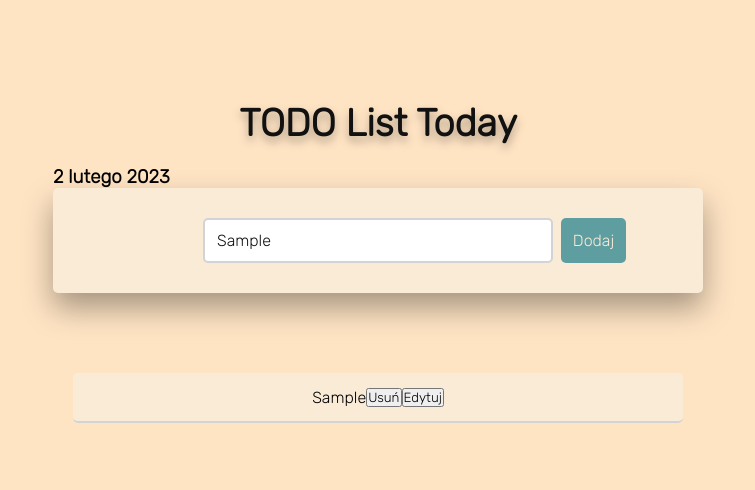
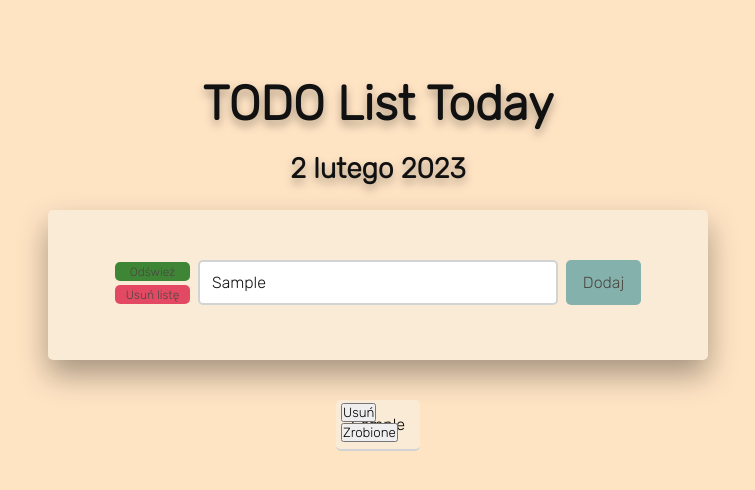
Before and after one commit to DanyAKing/TODO-List-Today, a website: page public/index.html in a window 1280 px wide. Both pictures are taken after typing "Sample" into the empty fields and a click on the button "Dodaj". Shown: the whole page, without its empty margins (262-1017 px from the left). Drawn offline with Linux system fonts and the light colour scheme; no server answers.

Commit message:
extending the DOM with buttons, stylesheet modeling, create features remove all elements of task list and upupdate database

```diff
--- a/public/index.html
+++ b/public/index.html
@@ -23,12 +23,16 @@
         <input id="input_task" type="text" placeholder="zadanie do zrealizowania...">
         <button id="add_btn" type="submit">Dodaj</button>
       </form>
+      <div class="buttons">
+        <button id="refresh_btn">Odśwież</button>
+        <button id="remove_all_btn">Usuń listę</button>
+      </div>
     </div>
     <div class="tasks"></div>
   </div>
 
+
   <script src="./js/app.js"></script>
-  <script src="./js/fetch-data-on-startup.js"></script>
   <script src="./js/date.js"></script>
 </body>
 </html>
--- a/public/js/app.js
+++ b/public/js/app.js
@@ -1,4 +1,5 @@
 const addBtn = document.querySelector('#add_btn');
+const removeAllBtn = document.querySelector('#remove_all_btn');
 const inputTask = document.querySelector('#input_task');
 const tasks = document.querySelector('.tasks');
 
@@ -10,6 +11,12 @@ const changeInputPlaceholder = (constructor) => {
     }, 2200);
   } else {
     tasks.appendChild(constructor);
+  }
+};
+
+const removeChilds = (parent) => {
+  while (parent.lastChild) {
+      parent.removeChild(parent.lastChild);
   }
 };
 
@@ -27,9 +34,9 @@ const singleTaskCreator = (inputData) => {
   const contener = document.createElement('div');
   contener.className = 'task';
 
-  const textContener = document.createElement('span');
+  const textContener = document.createElement('div');
   textContener.className = 'text_contener';
-  const buttonContener = document.createElement('span');
+  const buttonContener = document.createElement('div');
   buttonContener.className = 'button_contener';
 
   textContener.className = 'textContener';
@@ -37,7 +44,7 @@ const singleTaskCreator = (inputData) => {
   contener.appendChild(textContener);
 
   contener.appendChild(buttonCreator('remove_btn', 'Usuń', buttonContener));
-  buttonCreator('edit_btn', 'Edytuj', buttonContener);
+  buttonCreator('edit_btn', 'Zrobione', buttonContener);
 
   return contener;
 };
@@ -72,3 +79,9 @@ addBtn.addEventListener('click', async event => {
   changeInputPlaceholder(singleTaskCreator(inputTask.value));
   sendDataToBackend();
 });
+
+removeAllBtn.addEventListener('click', async () => {
+  const res = await fetch('http://127.0.0.1:3000/remove/all');
+  const data = await res.json();
+  if (data === true) removeChilds(tasks);
+});
--- a/public/stylesheet/style.css
+++ b/public/stylesheet/style.css
@@ -6,50 +6,62 @@
 }
 
 body {
-  height: 35%;
-  min-width: 350px;
-  margin: auto;
-  position: absolute;
+  height: auto;
+  width: 100%;
   display: flex;
   justify-content: center;
-  top: 50px;
-  left: 0;
-  right: 0;
-  padding: 30px 0;
-  border-radius: 8px;
+  margin: 0;
+  padding: 50px 0;
   background-color: bisque;
 }
 
-#header {
-  font-size: 38px;
+.container {
+  height: auto;
+  width: 660px;
   display: flex;
+  flex-direction: column;
   justify-content: center;
-  padding: 20px 0;
+  align-items: center;
+}
+
+.header {
+  display: flex;
+  flex-direction: column;
+  justify-content: center;
+  align-items: center;
+  padding: 25px 0;
+  font-size: 24px;
   color: #111111;
   text-shadow: 0 5px 10px rgba(0, 0, 0, 0.35);
 }
 
+.header h1 {
+  margin-bottom: 20px;
+}
+
 .new_task {
   position: relative;
+  width: max-content;
+  height: 150px;
   display: flex;
-  justify-content: center;
-  width: 100%;
-  padding: 30px 150px;
+  justify-content: left;
+  padding: 50px 150px;
+  background-color: antiquewhite;
   border-radius: 5px;
-  background-color: antiquewhite;
   box-shadow: 0 15px 30px rgba(0, 0, 0, 0.35);
 }
 
 .new_task input {
+  position: relative;
+  /* float: left; */
+  width: 360px;
+  height: 45px;
+  padding: 12px;
+  font-size: 16px;
+  font-weight: 500;
+  color: #111111;
   border-radius: 5px;
-  width: 350px;
-  height: 45px;
-  font-size: 16px;
   border: 2px solid #d1d3d4;
-  padding: 12px;
-  color: #111111;
-  font-weight: 500;
-  position: relative;
 }
 
 .new_task input:focus {
@@ -60,45 +72,98 @@ body {
 .new_task button {
   position: absolute;
   float: right;
-  width: 65px;
   height: 45px;
+  width: 75px;
   margin-left: 8px;
-  border-radius: 5px;
   font-weight: 500;
   font-size: 16px;
+  color: #111111;
   background: cadetblue;
-  color: antiquewhite;
+  border-radius: 5px;
   border: none;
   outline: none;
+  opacity: 0.75;
+  transition: 0.3s;
   cursor: pointer;
 }
 
+.new_task button:hover {
+  opacity: 1;
+  background-color: cadetblue;
+}
+
+.buttons {
+  position: absolute;
+  height: 48px;
+  width: 75px;
+  right: 510px;
+  margin-right: 8px;
+  padding: 0;
+}
+
+.buttons button {
+  height: 19px;
+  width: 75px;
+  font-weight: 500;
+  font-size: 12px;
+  margin: 2px 0;
+  color: #111111;
+  border-radius: 5px;
+  border: none;
+}
+
+#refresh_btn {
+  position: relative;
+  background-color: darkgreen;
+}
+
+#remove_all_btn {
+  position: relative;
+  background-color: crimson;
+}
+
 .tasks {
-  width: 100%;
+  position: relative;
+  height: auto;
+  width: 500px;
   display: flex;
+  flex-direction: column;
+  align-items: center;
   justify-content: center;
-  align-items: center;
-  flex-direction: column;
-  position: relative;
-  justify-content: center;
-  margin-top: 40px;
-  padding: 30px 20px;
-  border-radius: 5px;
+  /* margin: 40px 0; */
+  padding: 40px 40px;
 }
 
 .task {
-  position: inherit;
+  position: relative;
+  height: auto;
+  /* max-width: inherit; */
+  /* display: inline-flex;
+  align-content: center;
+  justify-content: left;
+  flex-direction: row-reverse; */
+  margin-bottom: 15px;
+  padding: 15px 15px;
   background-color: antiquewhite;
-  height: 50px;
-  width: 100%;
-  padding: 5px 10px;
   border-radius: 5px;
-  margin-top: 10px;
-  display: flex;
-  align-items: center;
-  justify-content: center;
-  cursor: pointer;
   border-bottom: 2px solid #d1d3d4;
+}
+
+.text_contener {
+  position: absolute;
+  float: left;
+  margin: 40px;
+  padding: 40px;
+  left: 5px;
+  margin-right: 5px;
+}
+
+.button_contener {
+  position: absolute;
+  float: right;
+  top: 2px;
+  right: 2px;
+  margin-left: 5px;
 }
 
 /* .task span {
--- a/routes/routes.js
+++ b/routes/routes.js
@@ -1,5 +1,5 @@
 const express = require('express');
-const { writeFile, readFile } = require('fs').promises;
+const { writeFile } = require('fs').promises;
 const { taskStorage } = require('../src/task-storage');
 const { fetchDataOnStartup } = require('../src/fetch-data-on-startup');
 
@@ -16,6 +16,10 @@ router
 
     res.json(req.body);
   })
+  .get('/remove/all', async (req, res) => {
+    taskStorage.tasks.splice(0, taskStorage.tasks.length);
+    res.json(true);
+  })
   .get('/saved', async (req, res) => {
     res.json(taskStorage);
   });
```
